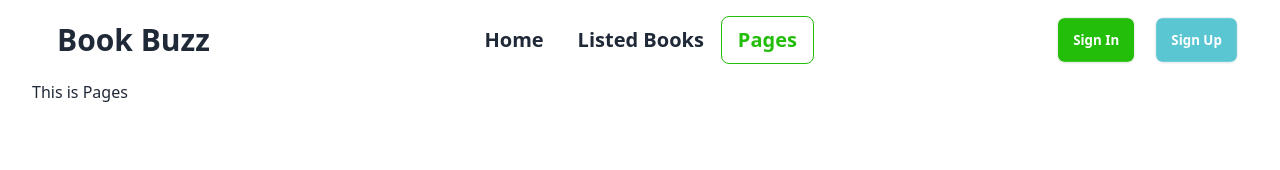
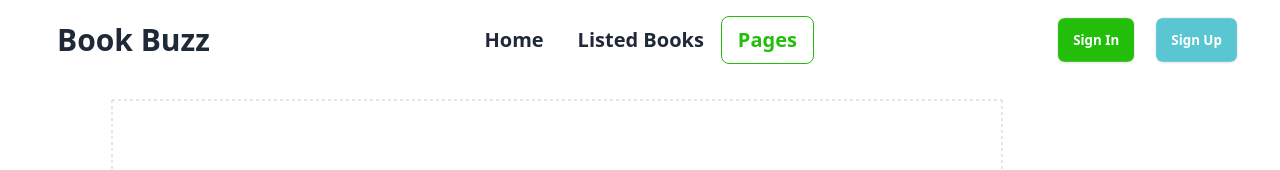
Before and after one commit to tisabbir/book-buzz, a React (Vite) app: page /pages in a window 1280 px wide. Shown: the top 170 px of the page. Built offline with nearby package versions, Linux system fonts and the light colour scheme.

Commit message:
custom shaped bar chart added

```diff
--- a/package.json
+++ b/package.json
@@ -17,6 +17,7 @@
     "react-icons": "^5.0.1",
     "react-router-dom": "^6.22.3",
     "react-toastify": "^10.0.5",
+    "recharts": "^2.12.3",
     "sort-by": "^0.0.2"
   },
   "devDependencies": {
--- a/src/Pages/Pages.jsx
+++ b/src/Pages/Pages.jsx
@@ -1,7 +1,55 @@
+import { Bar, BarChart, CartesianGrid, Cell, XAxis, YAxis } from "recharts";
+import { getStoredReadBook } from "../Utility/localStorage";
+
+const colors = ["#0088FE", "#00C49F", "#FFBB28", "#FF8042", "red", "pink"];
+
+const readBooks = getStoredReadBook();
+console.log(readBooks);
+
+const getPath = (x, y, width, height) => {
+  return `M${x},${y + height}C${x + width / 3},${y + height} ${x + width / 2},${
+    y + height / 3
+  }
+  ${x + width / 2}, ${y}
+  C${x + width / 2},${y + height / 3} ${x + (2 * width) / 3},${y + height} ${
+    x + width
+  }, ${y + height}
+  Z`;
+};
+
+const TriangleBar = (props) => {
+  const { fill, x, y, width, height } = props;
+
+  return <path d={getPath(x, y, width, height)} stroke="none" fill={fill} />;
+};
 const Pages = () => {
   return (
     <div>
-      <h1>This is Pages</h1>
+      <BarChart
+        width={1000}
+        height={500}
+        data={readBooks}
+        margin={{
+          top: 20,
+          right: 30,
+          left: 20,
+          bottom: 5,
+        }}
+      >
+        <CartesianGrid strokeDasharray="3 3" />
+        <XAxis dataKey="bookName" />
+        <YAxis />
+        <Bar
+          dataKey="totalPages"
+          fill="#8884d8"
+          shape={<TriangleBar />}
+          label={{ position: "top" }}
+        >
+          {readBooks.map((entry, index) => (
+            <Cell key={`cell-${index}`} fill={colors[index % 20]} />
+          ))}
+        </Bar>
+      </BarChart>
     </div>
   );
 };
```
Also changed, not shown: 1 other file (tests, documents, lock files or other folders).
